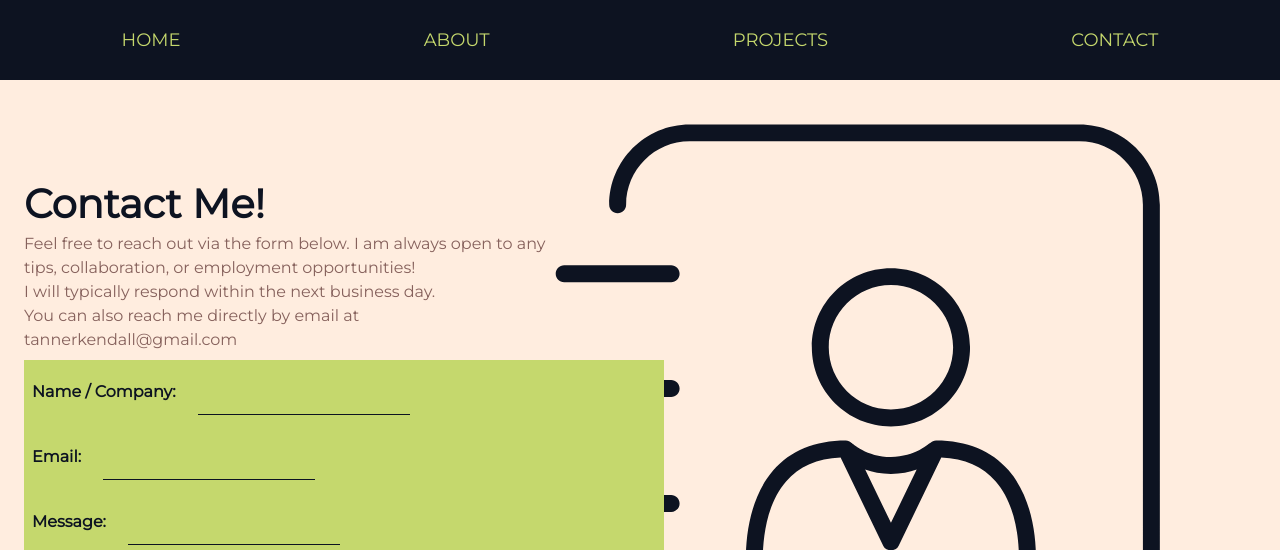
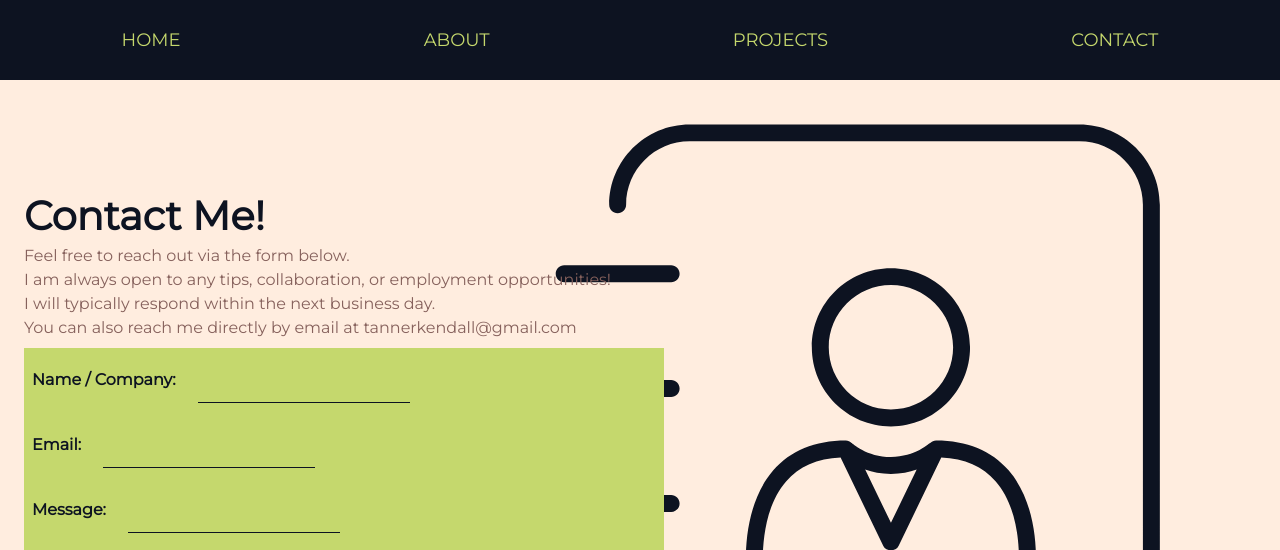
Before and after one commit to TannerKendall/portfolio-page, a website with bundled scripts: page contact.html in a window 1280 px wide. Shown: the top 550 px of the page. Built offline with nearby package versions, Linux system fonts and the light colour scheme.

Commit message:
more formatting stuff because can't fit on galaxy :/

```diff
--- a/contact.html
+++ b/contact.html
@@ -36,13 +36,13 @@
                     <div class="contact-presentation col-12 ">
                         <div class="row">
                             <div class="">
-                                <div class="col-4 mx-4">
+                                <div class="col-9 mx-4">
                                     <h1 class="py-1 contact-banner">Contact Me!</h1>
                                 </div>
                             </div>
                             <div class="">
-                                <div class="contact-blurb col-xs-5 col-sm-5 mx-4">
-                                    <p>Feel free to reach out via the form below. I am always open to any tips, collaboration, or employment opportunities!</p>
+                                <div class="contact-blurb col-xs-6 mx-4">
+                                    <p>Feel free to reach out via the form below. <br>I am always open to any tips, collaboration, or employment opportunities!</p>
                                     <p>I will typically respond within the next business day.</p>
                                     <p>You can also reach me directly by email at tannerkendall@gmail.com</p>
                                 </div>
```
Also changed, not shown: dist/contact.html.
